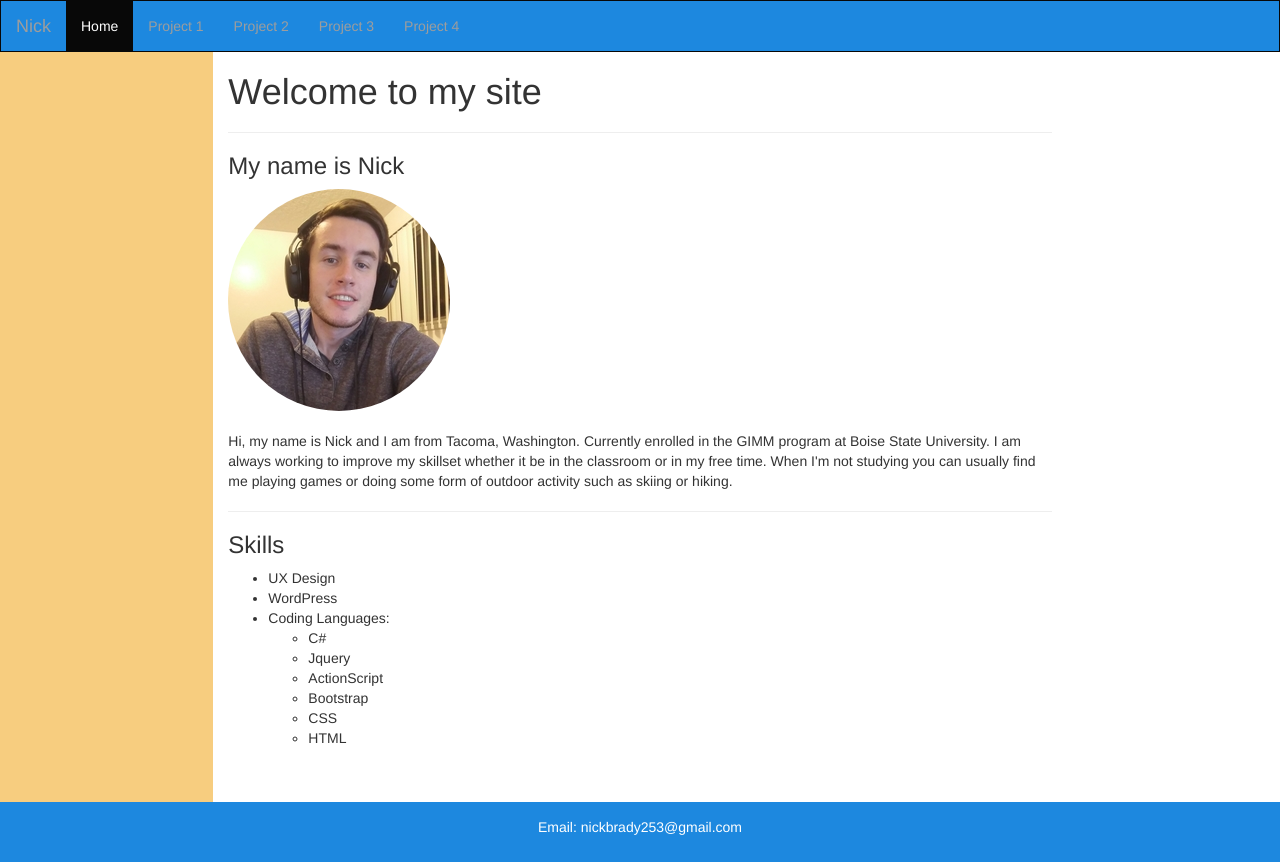
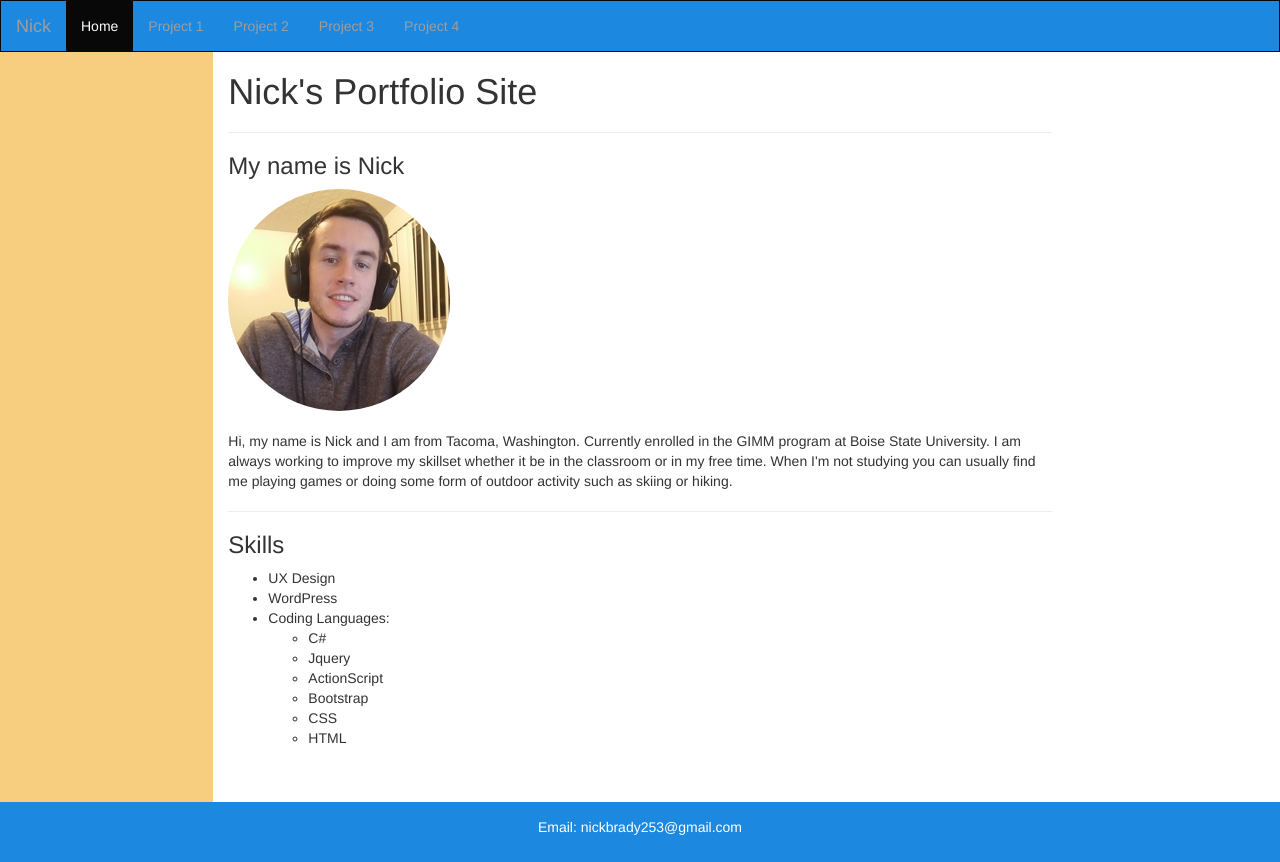
Before and after one commit to nick253/Bootstrap_Website, a plain HTML site: page Index.html in a window 1280 px wide. Drawn offline with nearby package versions, Linux system fonts and the light colour scheme.

Commit message:
Updated site title

```diff
--- a/Index.html
+++ b/Index.html
@@ -101,7 +101,7 @@
         </div>
 
     <div class="col-sm-8 text-left">
-      <h1>Welcome to my site</h1><hr>
+      <h1>Nick's Portfolio Site</h1><hr>
       <h3>My name is Nick</h3>
       <img class="img-responsive img-circle profile-pics" src="media/Nick.jpg" alt="image of Nick">
       <p class="top-padding">Hi, my name is Nick and I am from Tacoma, Washington. Currently enrolled in the GIMM program at Boise State University. I am always working to improve my skillset whether it be in the classroom or in my free time. When I'm not studying you can usually find me playing games or doing some form of outdoor activity such as skiing or hiking.</p>
```
